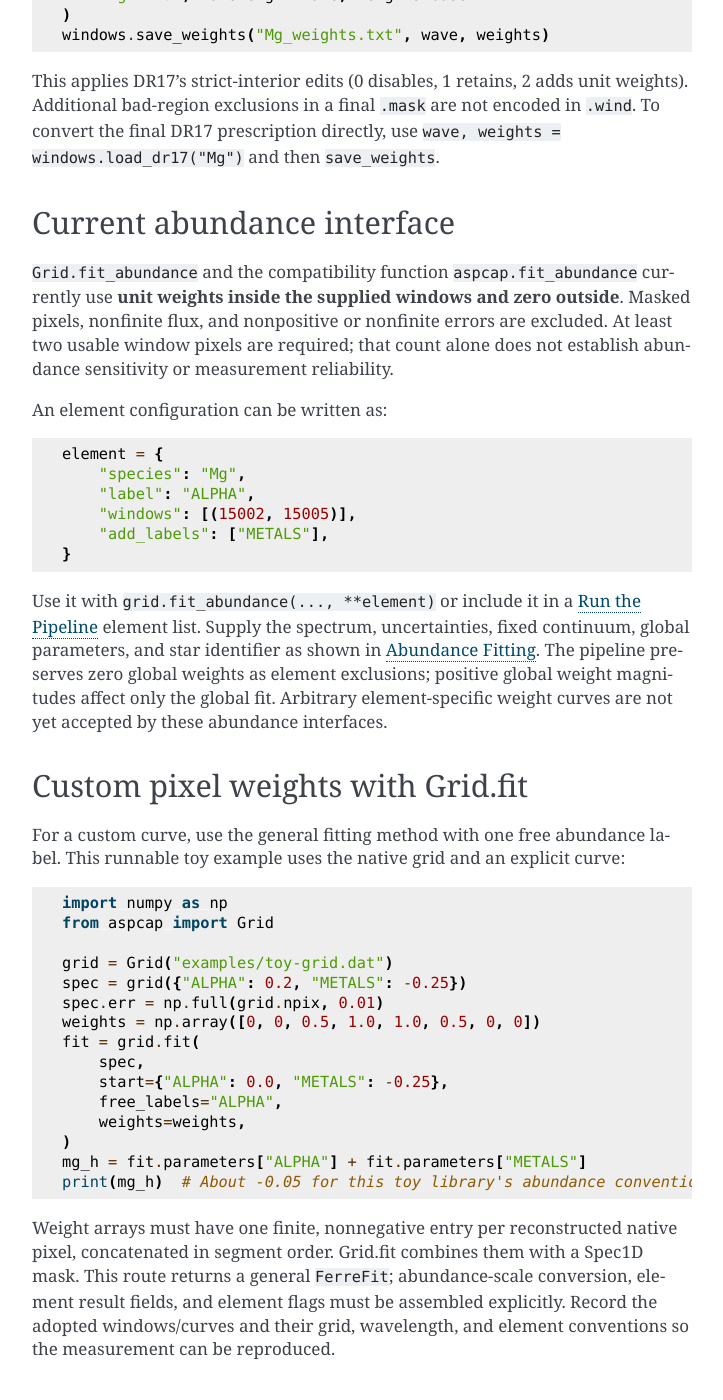
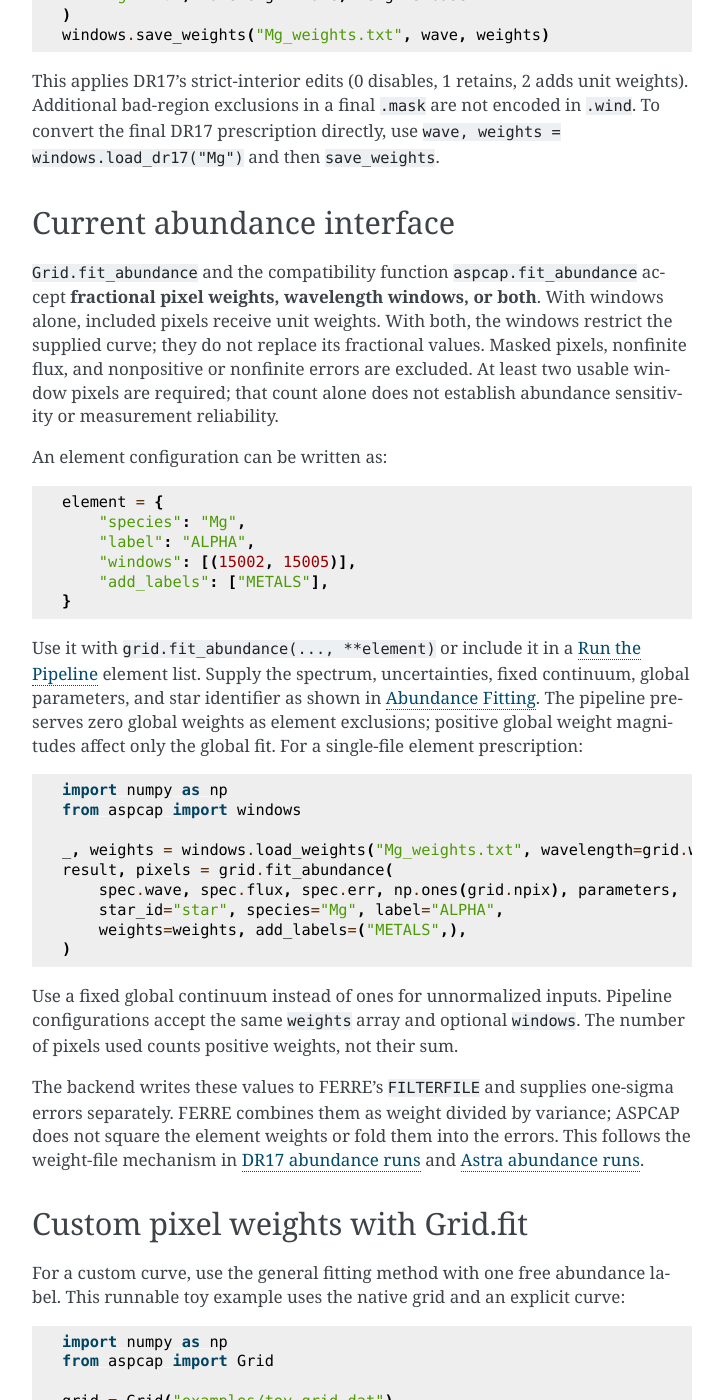
Before and after one commit to dnidever/aspcap, a Sphinx documentation site: the page built from docs/element-windows.rst, in a window 1280 px wide and 1400 px high, scrolled down 3365 px. Shown: the whole window, without its empty margins (388-1111 px from the left). Built offline with Sphinx 7.4.7, drawn with Linux system fonts in a browser that asks for light colours.

Commit message:
Support fractional element weights in abundance fits and pipeline

```diff
--- a/docs/element-windows.rst
+++ b/docs/element-windows.rst
@@ -173,7 +173,9 @@ Current abundance interface
 ---------------------------
 
 ``Grid.fit_abundance`` and the compatibility function ``aspcap.fit_abundance``
-currently use **unit weights inside the supplied windows and zero outside**.
+accept **fractional pixel weights, wavelength windows, or both**.
+With windows alone, included pixels receive unit weights. With both, the
+windows restrict the supplied curve; they do not replace its fractional values.
 Masked pixels, nonfinite flux, and nonpositive or nonfinite errors are excluded.
 At least two usable window pixels are required; that count alone does not
 establish abundance sensitivity or measurement reliability.
@@ -194,8 +196,31 @@ Use it with ``grid.fit_abundance(..., **element)`` or include it in a
 continuum, global parameters, and star identifier as shown in
 :doc:`element-fitting`. The pipeline preserves zero global weights as element
 exclusions; positive global weight magnitudes affect only the global fit.
-Arbitrary element-specific weight curves are not yet accepted by these
-abundance interfaces.
+For a single-file element prescription:
+
+.. code-block:: python
+
+   import numpy as np
+   from aspcap import windows
+
+   _, weights = windows.load_weights("Mg_weights.txt", wavelength=grid.wavelengths)
+   result, pixels = grid.fit_abundance(
+       spec.wave, spec.flux, spec.err, np.ones(grid.npix), parameters,
+       star_id="star", species="Mg", label="ALPHA",
+       weights=weights, add_labels=("METALS",),
+   )
+
+Use a fixed global continuum instead of ones for unnormalized inputs. Pipeline
+configurations accept the same ``weights`` array and optional ``windows``.
+The number of pixels used counts positive weights, not their sum.
+
+The backend writes these values to FERRE's ``FILTERFILE`` and supplies
+one-sigma errors separately. FERRE combines them as weight divided by variance;
+ASPCAP does not square the element weights or fold them into the errors.
+This follows the weight-file mechanism in
+`DR17 abundance runs <https://github.com/sdss/apogee/blob/e134409dc14b20f69e68a0d4d34b2c1b5056a901/python/apogee/aspcap/aspcap.py#L889-L940>`_
+and
+`Astra abundance runs <https://github.com/andycasey/astra/blob/5e64e310a98f189091a0d5b1aee34952a9062872/src/astra/pipelines/aspcap/abundances.py#L140-L155>`_.
 
 Custom pixel weights with Grid.fit
 ----------------------------------
--- a/docs/index.rst
+++ b/docs/index.rst
@@ -21,7 +21,7 @@ What this package currently provides
 
 This HGE package provides Spec1D objects, external continuum estimators, a Grid interface for FERRE interpolation and fits with multiple free labels, and fit_abundance plus a command-line interface for individual-element fits. A global fit can be performed with Grid.fit using a suitable supplied grid. Pipeline now coordinates normalization, global fitting, and the configured element fits for one prepared spectrum. Grids, starting parameters, and continuum settings are supplied explicitly; automatic input reading and grid selection are not yet provided.
 
-The current fit_abundance interface accepts supplied global parameters and a fixed continuum. It uses unit weights inside the selected windows and zero outside, excludes bad pixels, and uses measurement uncertainties in the fit. Arbitrary element-specific weight curves are not yet exposed by this interface; Grid.fit accepts explicit pixel weights. External normalization is separate from FERRE's internal continuum controls.
+The fit_abundance interface accepts supplied global parameters and a fixed continuum. It supports element-specific fractional pixel weights, inclusive wavelength windows, or both. Bad pixels receive zero weight; FERRE combines the remaining weights with measurement uncertainties. Pipeline element configurations support the same prescriptions. External normalization is separate from FERRE's internal continuum controls.
 
 See :doc:`ferre` for the fitting engine, its internal processing options,
 and the FERRE manual.
@@ -41,7 +41,7 @@ and :doc:`element-fitting` for the individual-element workflow.
 The recommended element prescription is **one wavelength-weight file per
 element**: positive weights define its windows, and zero excludes pixels.
 No separate window file is needed. Load it with
-``aspcap.windows.load_weights`` and pass the curve to ``Grid.fit``.
+``aspcap.windows.load_weights`` and pass the curve to ``Grid.fit_abundance`` or a pipeline element configuration.
 See :doc:`element-windows` for the formats and legacy readers.
 
 .. toctree::
--- a/docs/inputs.rst
+++ b/docs/inputs.rst
@@ -46,7 +46,7 @@ Element configuration
 The recommended element prescription is **one wavelength-weight file per
 element**: positive weights define its windows, and zero excludes pixels.
 No separate window file is needed. Load it with
-``aspcap.windows.load_weights`` and pass the curve to ``Grid.fit``.
+``aspcap.windows.load_weights`` and pass the curve as ``weights=`` to ``Grid.fit_abundance``.
 See :doc:`element-windows` for the formats and legacy readers.
 
 .. literalinclude:: ../examples/mg.json
```
Also changed, not shown: README.md (+3 -4 lines), docs/element-fitting.rst (+4 -3 lines), docs/pipeline.rst (+16 -5 lines), 5 other files.
